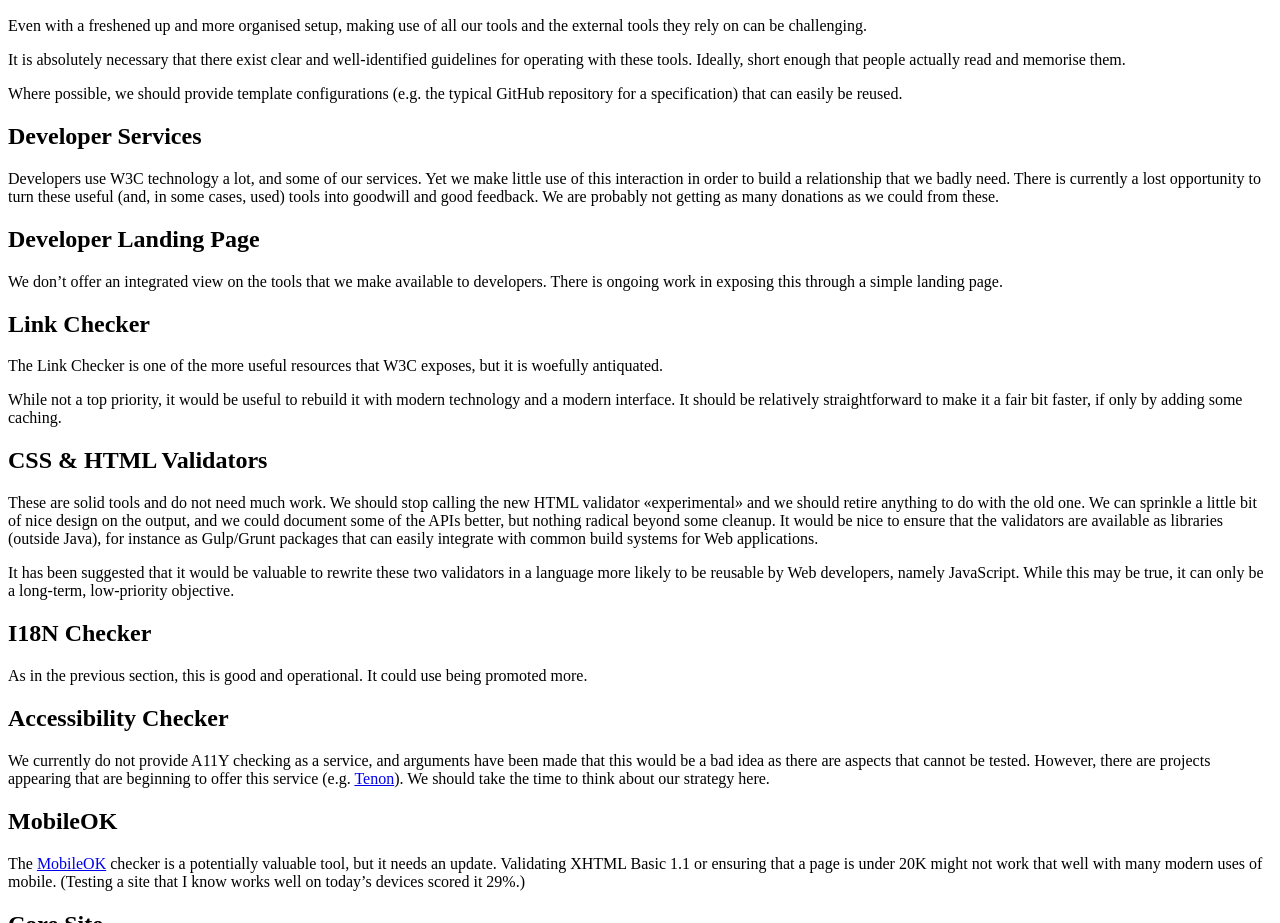
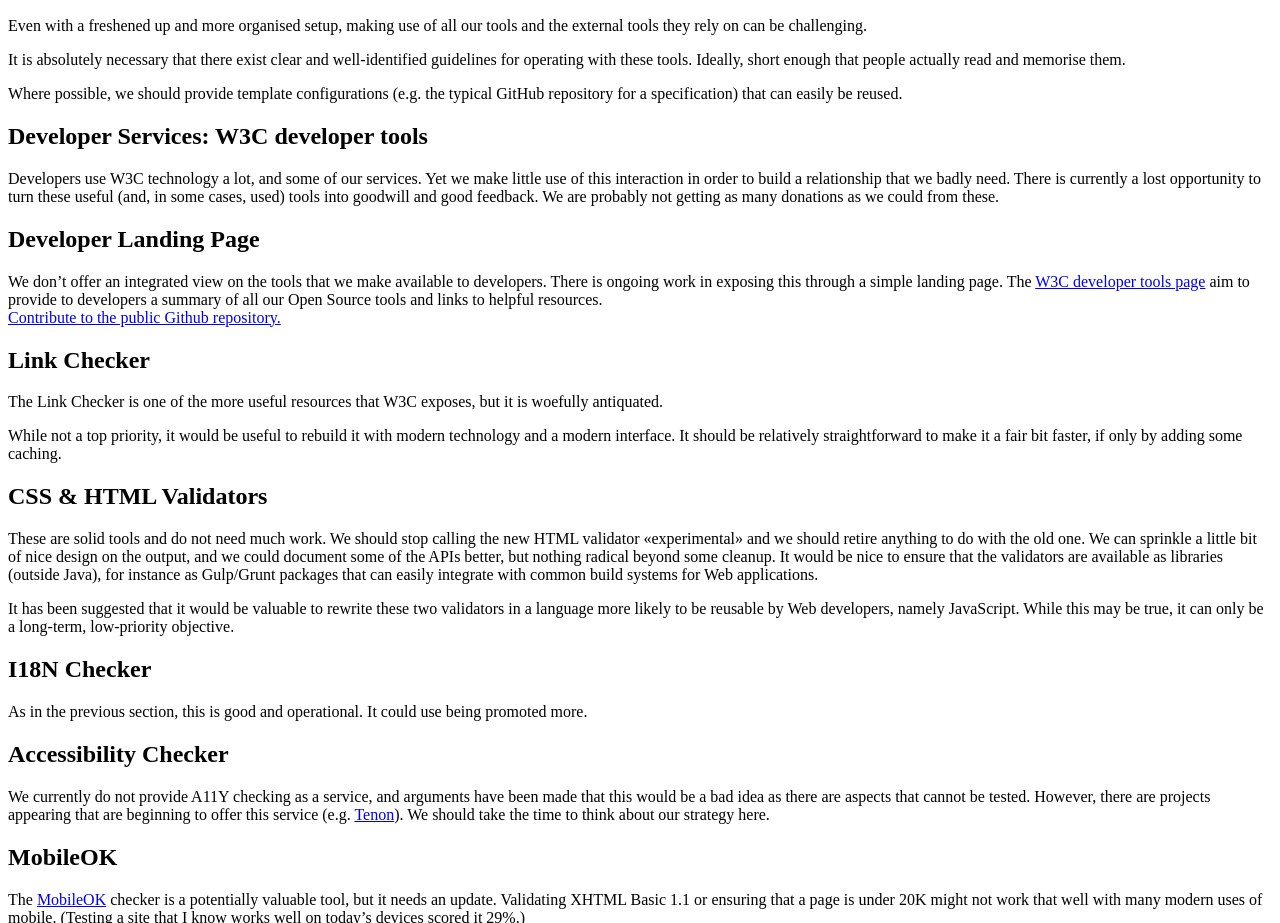
Before and after one commit to w3c/modern-tooling, a plain HTML site: page index.html in a window 1280 px wide. Shown: the part 6861-7784 px from the top of the page. Drawn offline with Linux system fonts and the light colour scheme.

Commit message:
add W3C developer tools website repository

```diff
--- a/index.html
+++ b/index.html
@@ -785,7 +785,7 @@
       </section>
 
       <section>
-        <h2>Developer Services</h2>
+        <h2>Developer Services: W3C developer tools</h2>
         <p>
           Developers use W3C technology a lot, and some of our services. Yet we make little use of
           this interaction in order to build a relationship that we badly need. There is currently
@@ -797,6 +797,9 @@
           <p>
             We don’t offer an integrated view on the tools that we make available to developers.
             There is ongoing work in exposing this through a simple landing page.
+            The <a href="http://w3c.github.io/developer-tools/">W3C developer tools page</a> aim to provide to developers a summary of all our Open Source tools and links to helpful resources.
+            <br>
+            <a href="https://github.com/w3c/developer-tools">Contribute to the public Github repository.</a>
           </p>
         </section>
         <section>
```
